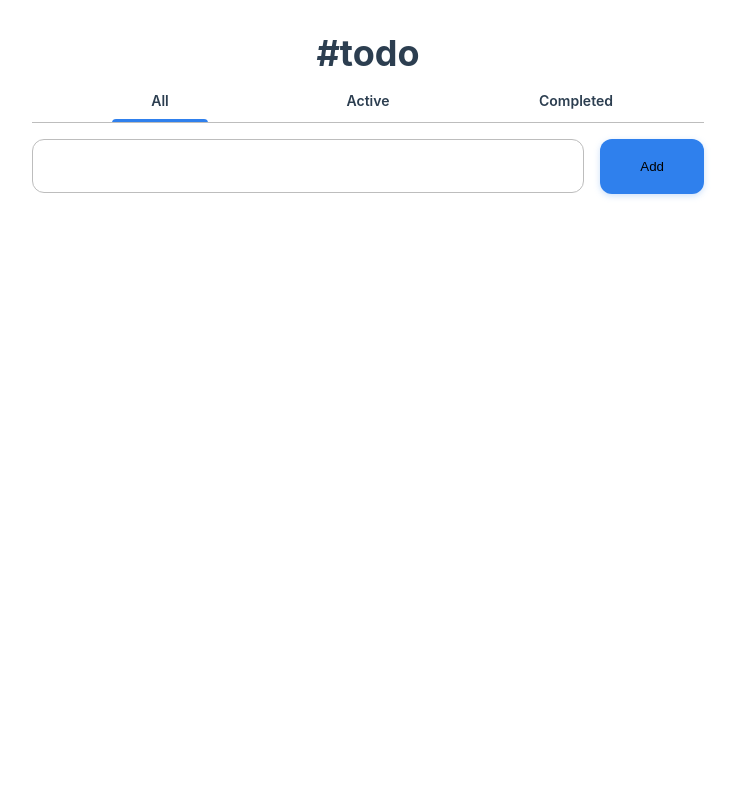
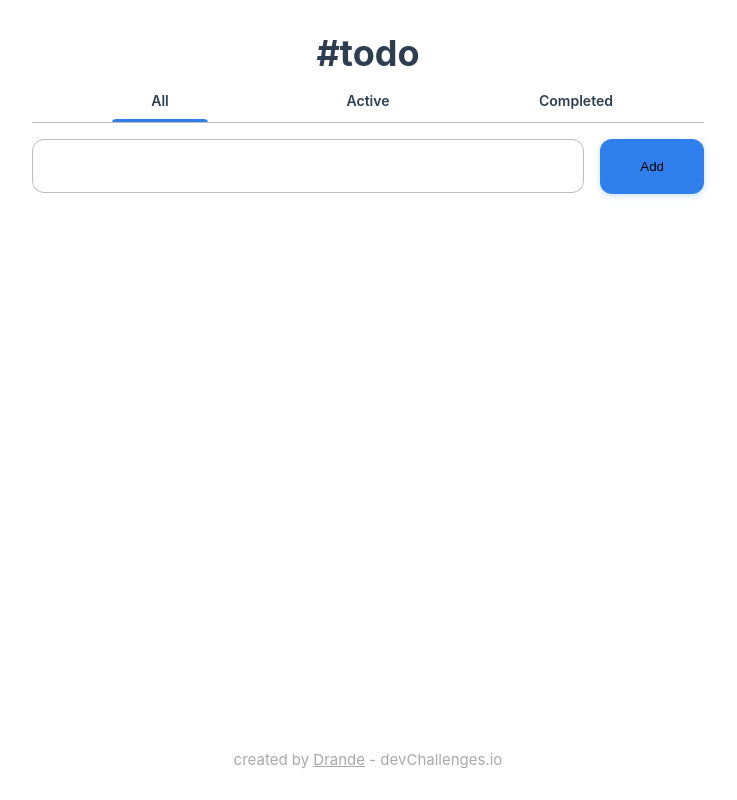
Before and after one commit to Drande/devchallenges-todo, a Vue app: page / in a window 1280 px wide. Shown: the whole page, without its empty margins (272-1009 px from the left). Built offline with nearby package versions, Linux system fonts and the light colour scheme.

Commit message:
added credits

```diff
--- a/src/App.vue
+++ b/src/App.vue
@@ -7,11 +7,11 @@ import Todos from "./components/Todos.vue";
     <header>
       <h1 class="header">#todo</h1>
     </header>
-
     <main>
       <Todos></Todos>
     </main>
   </div>
+  <footer class='footer'><span class="credits">created by <b><u>Drande</u></b> - devChallenges.io</span></footer>
 </template>
 
 <style scoped>
@@ -22,11 +22,12 @@ import Todos from "./components/Todos.vue";
   }
 
   .main-container {
-    padding: 2rem 0;
+    overflow: auto;
+    padding: 2rem 0 0 0;
     display: flex;
     flex-direction: column;
     width: 100%;
-    justify-content: center;
+    height: calc(100% - 80px);
     align-items: center;
     gap: 1rem;
   }
--- a/src/assets/main.css
+++ b/src/assets/main.css
@@ -1,4 +1,8 @@
 @import "./base.css";
+
+#app {
+  height: 100vh;
+}
 
 .column {
   display: flex;
@@ -29,3 +33,16 @@
 .cursor-pointer {
   cursor: pointer;
 }
+
+
+.credits {
+  color: #A9A9A9;
+}
+
+.footer {
+  display: flex;
+  justify-content: center;
+  align-items: center;
+  height: 80px;
+  padding: 1rem;
+}
--- a/src/components/Todos.vue
+++ b/src/components/Todos.vue
@@ -1,5 +1,5 @@
 <template>
-    <div class="column g-1rem align-items-center">
+    <div class="column g-1rem">
         <Tab :tabs="['All', 'Active', 'Completed']" v-on:change="onTabChange"></Tab>
         <div class="add-controls-container" v-if="activeIndex!==2">
             <Input v-on:changed="(value) => { inputState = value; }" :value="inputState"></Input>
```
